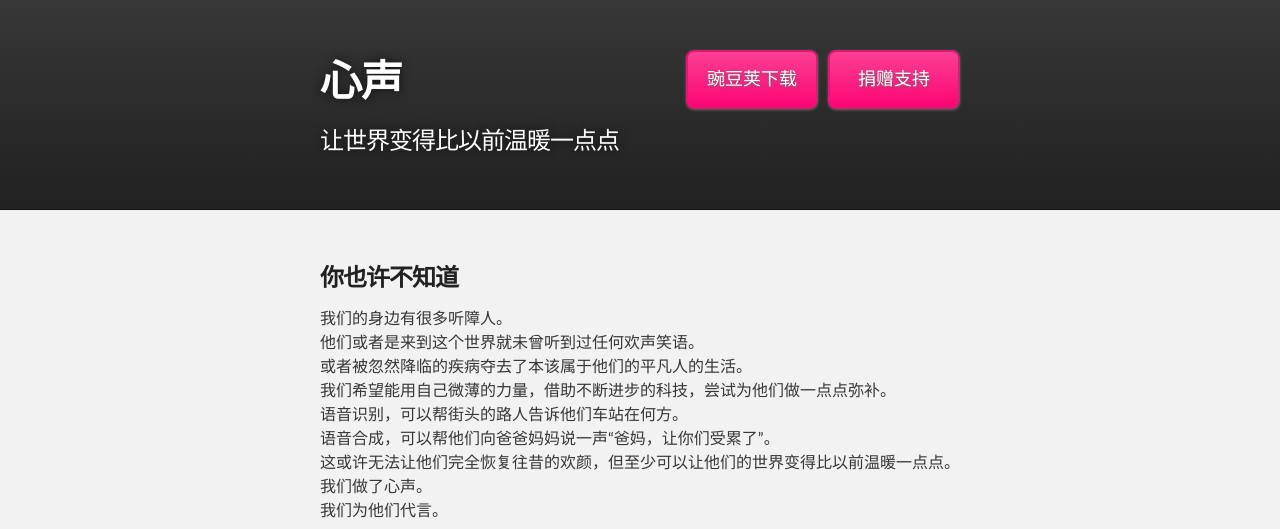
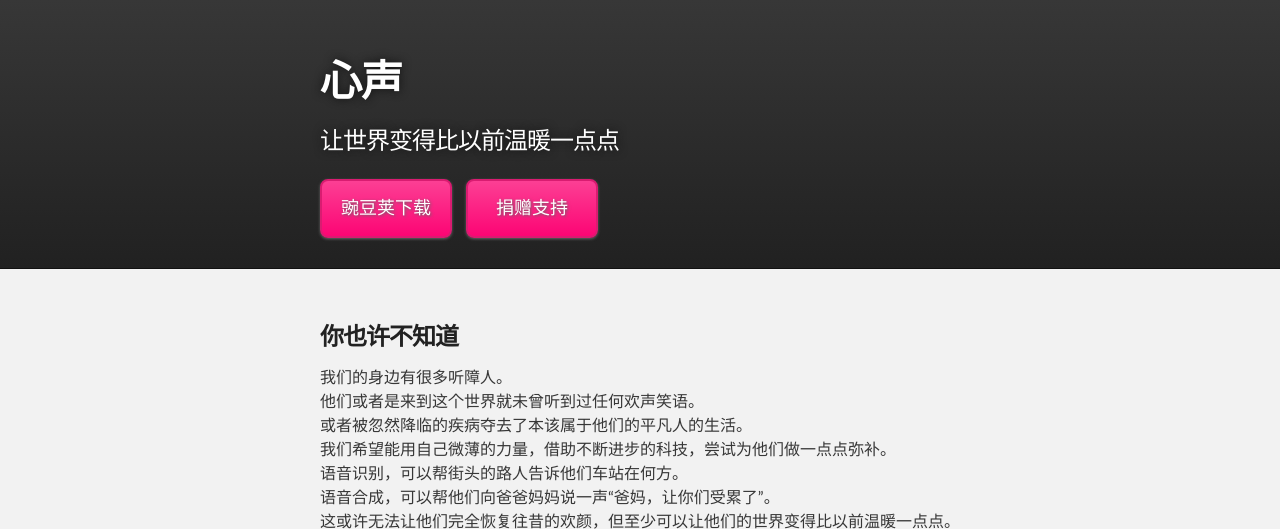
Before and after one commit to iamroody/xinsheng, a PHP site: page / in a window 1280 px wide. Shown: the top 529 px of the page. Run offline with PHP 8.4, Linux system fonts and the light colour scheme.

Commit message:
fix bugs of button

```diff
--- a/index.html
+++ b/index.html
@@ -23,10 +23,10 @@
             <h1 id="project_title">心声</h1>
             <h2 id="project_tagline">让世界变得比以前温暖一点点</h2>
           </div>
-
-          <a class="button donations" href="https://me.alipay.com/totrypsy" target="_blank">捐赠支持</a>
-
-          <a class="button download" href="http://www.wandoujia.com/apps/com.HeartVoice" target="_blank">豌豆荚下载</a>
+          <div class="buttons">
+            <a class="button download" href="http://www.wandoujia.com/apps/com.HeartVoice" target="_blank">豌豆荚下载</a>
+            <a class="button donations" href="https://me.alipay.com/totrypsy" target="_blank">捐赠支持</a>
+        </div>
         </header>
     </div>
 
--- a/stylesheets/main.css
+++ b/stylesheets/main.css
@@ -27,9 +27,7 @@
 
 .donations, .download{
   display: block;
-  float: right;
-  margin-left: 10px;
-  width: auto;
+  margin-right: 10px;
 }
 
 .button{
```
